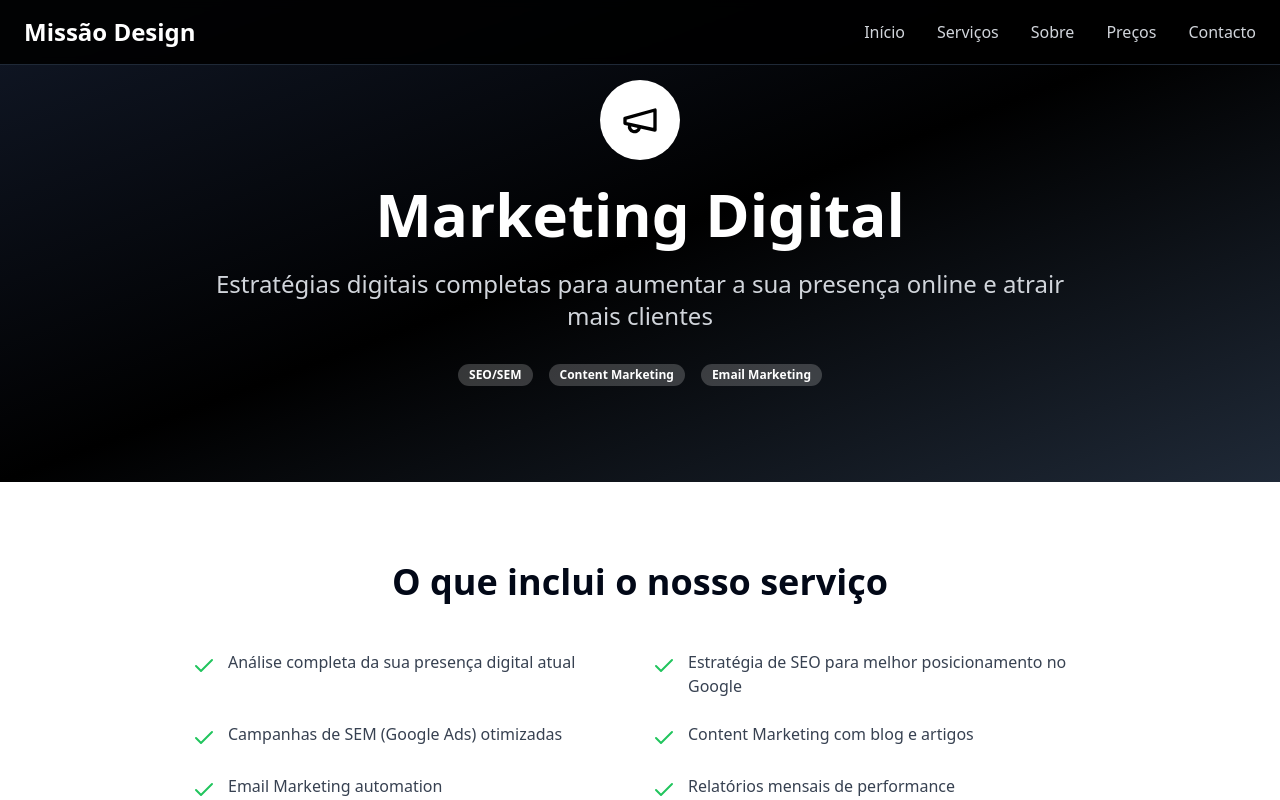
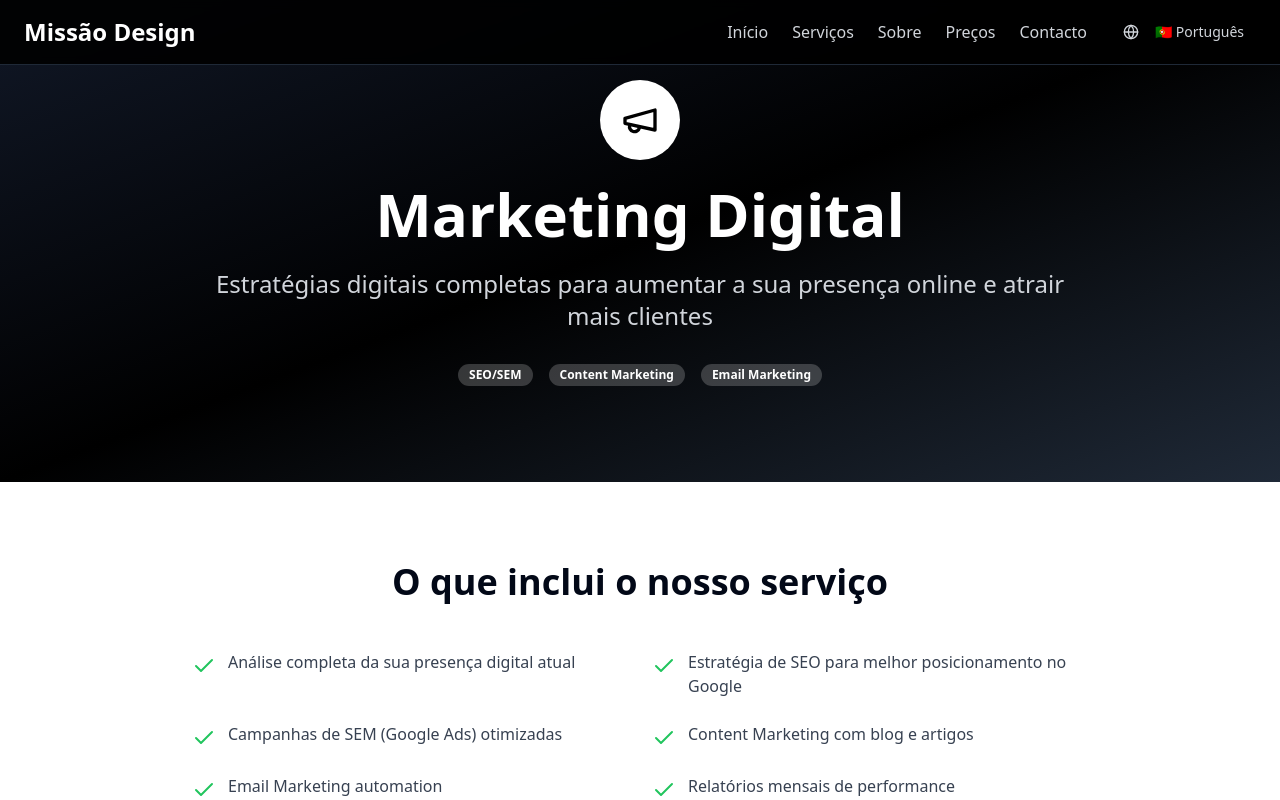
Before and after one commit to thonycs8/lisboa-digital-hub-euro, a React (Vite) app: page /marketing-digital in a window 1280 px wide. Shown: the top 800 px of the page. Built offline with nearby package versions, Linux system fonts and the light colour scheme.

Commit message:
Fix: Improve header and add i18n
Improve the header and add internationalization support for English, French, Spanish, and Portuguese.

```diff
--- a/src/App.tsx
+++ b/src/App.tsx
@@ -4,6 +4,7 @@ import { Toaster as Sonner } from "@/components/ui/sonner";
 import { TooltipProvider } from "@/components/ui/tooltip";
 import { QueryClient, QueryClientProvider } from "@tanstack/react-query";
 import { BrowserRouter, Routes, Route } from "react-router-dom";
+import { LanguageProvider } from "@/contexts/LanguageContext";
 import Index from "./pages/Index";
 import MarketingDigital from "./pages/MarketingDigital";
 import GestaoRedesSociais from "./pages/GestaoRedesSociais";
@@ -13,6 +14,7 @@ const queryClient = new QueryClient();
 
 const App = () => (
   <QueryClientProvider client={queryClient}>
+    <LanguageProvider>
       <TooltipProvider>
         <Toaster />
         <Sonner />
@@ -26,6 +28,7 @@ const App = () => (
           </Routes>
         </BrowserRouter>
       </TooltipProvider>
+    </LanguageProvider>
   </QueryClientProvider>
 );
 
--- a/src/components/Header.tsx
+++ b/src/components/Header.tsx
@@ -3,28 +3,40 @@ import { useState } from "react";
 import { Button } from "@/components/ui/button";
 import { Menu, X } from "lucide-react";
 import { Link, useLocation } from "react-router-dom";
+import { useLanguage } from "@/contexts/LanguageContext";
+import LanguageSelector from "./LanguageSelector";
 
 const Header = () => {
   const [isMenuOpen, setIsMenuOpen] = useState(false);
   const location = useLocation();
+  const { t } = useLanguage();
 
   const menuItems = [
-    { name: "Início", path: "/" },
-    { name: "Serviços", path: "/#services" },
-    { name: "Sobre", path: "/#about" },
-    { name: "Preços", path: "/#pricing" },
-    { name: "Contacto", path: "/#contact" },
+    { name: t('nav.home'), path: "/" },
+    { name: t('nav.services'), path: "#services" },
+    { name: t('nav.about'), path: "#about" },
+    { name: t('nav.pricing'), path: "#pricing" },
+    { name: t('nav.contact'), path: "#contact" },
   ];
 
-  const scrollToSection = (sectionId: string) => {
-    if (location.pathname !== "/") {
-      window.location.href = `/${sectionId}`;
+  const scrollToSection = (path: string) => {
+    // Se é uma rota normal (sem #), navega normalmente
+    if (!path.startsWith("#")) {
+      setIsMenuOpen(false);
       return;
     }
 
-    if (sectionId.startsWith("#")) {
-      const element = document.getElementById(sectionId.substring(1));
-      element?.scrollIntoView({ behavior: 'smooth' });
+    // Se não estamos na página inicial, redireciona para lá primeiro
+    if (location.pathname !== "/") {
+      window.location.href = `/${path}`;
+      return;
+    }
+
+    // Scroll para a seção na página atual
+    const sectionId = path.substring(1);
+    const element = document.getElementById(sectionId);
+    if (element) {
+      element.scrollIntoView({ behavior: 'smooth' });
     }
     setIsMenuOpen(false);
   };
@@ -34,12 +46,13 @@ const Header = () => {
       <div className="container mx-auto px-6">
         <div className="flex items-center justify-between h-16">
           <Link to="/" className="text-2xl font-bold text-white">
-            Missão Design
+            {t('hero.title')}
           </Link>
 
           {/* Desktop Menu */}
-          <nav className="hidden md:flex items-center space-x-8">
+          <nav className="hidden md:flex items-center space-x-6">
             {menuItems.map((item) => (
+              item.path.startsWith("#") ? (
                 <button
                   key={item.name}
                   onClick={() => scrollToSection(item.path)}
@@ -47,7 +60,17 @@ const Header = () => {
                 >
                   {item.name}
                 </button>
+              ) : (
+                <Link
+                  key={item.name}
+                  to={item.path}
+                  className="text-gray-300 hover:text-white transition-colors"
+                >
+                  {item.name}
+                </Link>
+              )
             ))}
+            <LanguageSelector />
           </nav>
 
           {/* Mobile Menu Button */}
@@ -64,6 +87,7 @@ const Header = () => {
           <div className="md:hidden py-4 border-t border-gray-800">
             <nav className="flex flex-col space-y-4">
               {menuItems.map((item) => (
+                item.path.startsWith("#") ? (
                   <button
                     key={item.name}
                     onClick={() => scrollToSection(item.path)}
@@ -71,7 +95,20 @@ const Header = () => {
                   >
                     {item.name}
                   </button>
+                ) : (
+                  <Link
+                    key={item.name}
+                    to={item.path}
+                    onClick={() => setIsMenuOpen(false)}
+                    className="text-gray-300 hover:text-white transition-colors"
+                  >
+                    {item.name}
+                  </Link>
+                )
               ))}
+              <div className="pt-2">
+                <LanguageSelector />
+              </div>
             </nav>
           </div>
         )}
--- /dev/null
+++ b/src/components/LanguageSelector.tsx
@@ -0,0 +1,49 @@
+
+import React from 'react';
+import {
+  DropdownMenu,
+  DropdownMenuContent,
+  DropdownMenuItem,
+  DropdownMenuTrigger,
+} from "@/components/ui/dropdown-menu";
+import { Button } from "@/components/ui/button";
+import { Globe } from "lucide-react";
+import { useLanguage } from '@/contexts/LanguageContext';
+
+const LanguageSelector = () => {
+  const { language, setLanguage } = useLanguage();
+
+  const languages = [
+    { code: 'pt', name: 'Português', flag: '🇵🇹' },
+    { code: 'en', name: 'English', flag: '🇬🇧' },
+    { code: 'es', name: 'Español', flag: '🇪🇸' },
+    { code: 'fr', name: 'Français', flag: '🇫🇷' },
+  ];
+
+  const currentLanguage = languages.find(lang => lang.code === language);
+
+  return (
+    <DropdownMenu>
+      <DropdownMenuTrigger asChild>
+        <Button variant="ghost" size="sm" className="text-gray-300 hover:text-white">
+          <Globe className="h-4 w-4 mr-2" />
+          {currentLanguage?.flag} {currentLanguage?.name}
+        </Button>
+      </DropdownMenuTrigger>
+      <DropdownMenuContent align="end" className="bg-black border-gray-800">
+        {languages.map((lang) => (
+          <DropdownMenuItem
+            key={lang.code}
+            onClick={() => setLanguage(lang.code as any)}
+            className="text-gray-300 hover:text-white hover:bg-gray-800 cursor-pointer"
+          >
+            <span className="mr-2">{lang.flag}</span>
+            {lang.name}
+          </DropdownMenuItem>
+        ))}
+      </DropdownMenuContent>
+    </DropdownMenu>
+  );
+};
+
+export default LanguageSelector;
--- /dev/null
+++ b/src/contexts/LanguageContext.tsx
@@ -0,0 +1,149 @@
+
+import React, { createContext, useContext, useState } from 'react';
+
+type Language = 'pt' | 'en' | 'es' | 'fr';
+
+interface LanguageContextType {
+  language: Language;
+  setLanguage: (lang: Language) => void;
+  t: (key: string) => string;
+}
+
+const translations = {
+  pt: {
+    // Navigation
+    'nav.home': 'Início',
+    'nav.services': 'Serviços',
+    'nav.about': 'Sobre',
+    'nav.pricing': 'Preços',
+    'nav.contact': 'Contacto',
+
+    // Hero Section
+    'hero.title': 'Missão Design',
+    'hero.subtitle': 'Transformamos a sua presença digital em Lisboa e além',
+    'hero.description': 'Marketing Digital • Gestão de Redes Sociais • Apps Low Code • Web Design • Branding • Consultoria • Desenvolvimento Web • Tráfego Pago • Agentes de IA',
+    'hero.cta.start': 'Comece Hoje',
+    'hero.cta.pricing': 'Ver Preços',
+
+    // Services
+    'services.title': 'Os Nossos Serviços',
+    'services.marketing.title': 'Marketing Digital',
+    'services.marketing.description': 'Estratégias completas de marketing digital para aumentar a sua presença online e gerar mais vendas.',
+    'services.social.title': 'Gestão de Redes Sociais',
+    'services.social.description': 'Criação e gestão de conteúdo para redes sociais, aumentando o engagement e a visibilidade da sua marca.',
+    'services.button': 'Saber Mais',
+
+    // Common
+    'common.from': 'A partir de',
+    'common.month': '/mês',
+    'common.back': 'Voltar ao Início',
+  },
+  en: {
+    // Navigation
+    'nav.home': 'Home',
+    'nav.services': 'Services',
+    'nav.about': 'About',
+    'nav.pricing': 'Pricing',
+    'nav.contact': 'Contact',
+
+    // Hero Section
+    'hero.title': 'Mission Design',
+    'hero.subtitle': 'We transform your digital presence in Lisbon and beyond',
+    'hero.description': 'Digital Marketing • Social Media Management • Low Code Apps • Web Design • Branding • Consulting • Web Development • Paid Traffic • AI Agents',
+    'hero.cta.start': 'Start Today',
+    'hero.cta.pricing': 'View Pricing',
+
+    // Services
+    'services.title': 'Our Services',
+    'services.marketing.title': 'Digital Marketing',
+    'services.marketing.description': 'Complete digital marketing strategies to increase your online presence and generate more sales.',
+    'services.social.title': 'Social Media Management',
+    'services.social.description': 'Creation and management of social media content, increasing engagement and brand visibility.',
+    'services.button': 'Learn More',
+
+    // Common
+    'common.from': 'From',
+    'common.month': '/month',
+    'common.back': 'Back to Home',
+  },
+  es: {
+    // Navigation
+    'nav.home': 'Inicio',
+    'nav.services': 'Servicios',
+    'nav.about': 'Acerca',
+    'nav.pricing': 'Precios',
+    'nav.contact': 'Contacto',
+
+    // Hero Section
+    'hero.title': 'Misión Design',
+    'hero.subtitle': 'Transformamos tu presencia digital en Lisboa y más allá',
+    'hero.description': 'Marketing Digital • Gestión de Redes Sociales • Apps Low Code • Diseño Web • Branding • Consultoría • Desarrollo Web • Tráfico Pagado • Agentes de IA',
+    'hero.cta.start': 'Empezar Hoy',
+    'hero.cta.pricing': 'Ver Precios',
+
+    // Services
+    'services.title': 'Nuestros Servicios',
+    'services.marketing.title': 'Marketing Digital',
+    'services.marketing.description': 'Estrategias completas de marketing digital para aumentar tu presencia online y generar más ventas.',
+    'services.social.title': 'Gestión de Redes Sociales',
+    'services.social.description': 'Creación y gestión de contenido para redes sociales, aumentando el engagement y la visibilidad de tu marca.',
+    'services.button': 'Saber Más',
+
+    // Common
+    'common.from': 'Desde',
+    'common.month': '/mes',
+    'common.back': 'Volver al Inicio',
+  },
+  fr: {
+    // Navigation
+    'nav.home': 'Accueil',
+    'nav.services': 'Services',
+    'nav.about': 'À propos',
+    'nav.pricing': 'Tarifs',
+    'nav.contact': 'Contact',
+
+    // Hero Section
+    'hero.title': 'Mission Design',
+    'hero.subtitle': 'Nous transformons votre présence numérique à Lisbonne et au-delà',
+    'hero.description': 'Marketing Digital • Gestion des Réseaux Sociaux • Apps Low Code • Design Web • Branding • Conseil • Développement Web • Trafic Payant • Agents IA',
+    'hero.cta.start': 'Commencer Aujourd\'hui',
+    'hero.cta.pricing': 'Voir les Tarifs',
+
+    // Services
+    'services.title': 'Nos Services',
+    'services.marketing.title': 'Marketing Digital',
+    'services.marketing.description': 'Stratégies complètes de marketing digital pour augmenter votre présence en ligne et générer plus de ventes.',
+    'services.social.title': 'Gestion des Réseaux Sociaux',
+    'services.social.description': 'Création et gestion de contenu pour les réseaux sociaux, augmentant l\'engagement et la visibilité de votre marque.',
+    'services.button': 'En Savoir Plus',
+
+    // Common
+    'common.from': 'À partir de',
+    'common.month': '/mois',
+    'common.back': 'Retour à l\'Accueil',
+  },
+};
+
+const LanguageContext = createContext<LanguageContextType | undefined>(undefined);
+
+export const LanguageProvider: React.FC<{ children: React.ReactNode }> = ({ children }) => {
+  const [language, setLanguage] = useState<Language>('pt');
+
+  const t = (key: string): string => {
+    return translations[language][key as keyof typeof translations['pt']] || key;
+  };
+
+  return (
+    <LanguageContext.Provider value={{ language, setLanguage, t }}>
+      {children}
+    </LanguageContext.Provider>
+  );
+};
+
+export const useLanguage = () => {
+  const context = useContext(LanguageContext);
+  if (context === undefined) {
+    throw new Error('useLanguage must be used within a LanguageProvider');
+  }
+  return context;
+};
```
Also changed, not shown: src/components/Hero.tsx (+9 -6 lines). Lines whose indentation alone changed are shown as unchanged.
